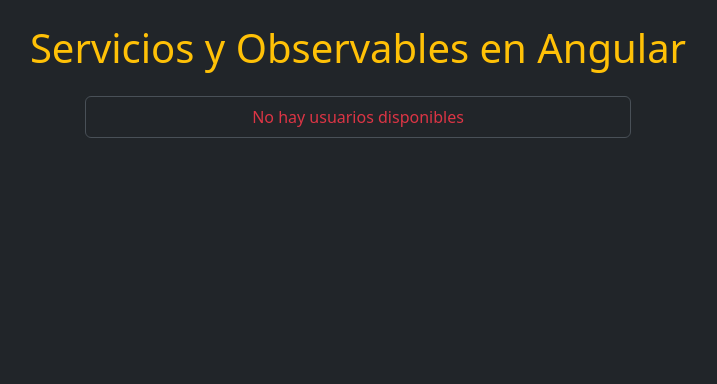
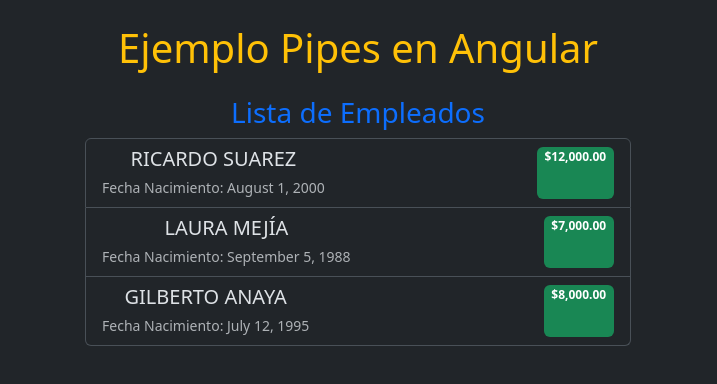
Before and after one commit to AdrianGaray/app-angular, an Angular app: page / in a window 1280 px wide. Shown: the top 384 px of the page, without its empty margins (282-999 px from the left). Built offline with nearby package versions, Linux system fonts and the light colour scheme; no server answers.

Commit message:
se agrega el tag nuebo de pipes a app.component.html

```diff
--- a/src/app/app.component.html
+++ b/src/app/app.component.html
@@ -1,4 +1,4 @@
  <div class="container text-center">
     <h1 class="text-center text-warning my-4">{{ title }}</h1>
-   <app-listado-usuarios/>
+   <app-ejemplo-pipes/>
 </div>
--- a/src/app/app.component.ts
+++ b/src/app/app.component.ts
@@ -11,15 +11,16 @@
 import { ViewChildComponent } from "./view-child/view-child.component";
 import { MensajeService } from './mensaje.service';
 import { ListadoUsuariosComponent } from "./listado-usuarios/listado-usuarios.component";
+import { EjemploPipesComponent } from "./ejemplo-pipes/ejemplo-pipes.component";
 
 @Component({
   selector: 'app-root',
-  imports: [RouterOutlet, InterpolacionComponent, PadreComponent,  MostrarMensajeComponent, ReplicadorComponent, SaludarComponent, ComponenteIfComponent, AgregarTareaComponent, ComponenteForComponent, ViewChildComponent, ListadoUsuariosComponent],
+  imports: [RouterOutlet, InterpolacionComponent, PadreComponent, MostrarMensajeComponent, ReplicadorComponent, SaludarComponent, ComponenteIfComponent, AgregarTareaComponent, ComponenteForComponent, ViewChildComponent, ListadoUsuariosComponent, EjemploPipesComponent],
   templateUrl: './app.component.html',
   styleUrl: './app.component.css'
 })
 export class AppComponent {
-  title = 'Servicios y Observables en Angular';
+  title = 'Ejemplo Pipes en Angular';
 
   mensaje: string;
 
--- a/src/app/ejemplo-pipes/ejemplo-pipes.component.ts
+++ b/src/app/ejemplo-pipes/ejemplo-pipes.component.ts
@@ -1,11 +1,19 @@
+import { CommonModule } from '@angular/common';
 import { Component } from '@angular/core';
 
 @Component({
   selector: 'app-ejemplo-pipes',
-  imports: [],
+  imports: [CommonModule],
   templateUrl: './ejemplo-pipes.component.html',
   styleUrl: './ejemplo-pipes.component.css'
 })
 export class EjemploPipesComponent {
 
+empleados = [
+    { nombre: 'Ricardo Suarez', sueldo: 12000, fechaNacimiento: new Date('2000-08-01') },
+    { nombre: 'Laura Mejía', sueldo: 7000, fechaNacimiento: new Date('1988-09-05') },
+    { nombre: 'Gilberto Anaya', sueldo: 8000, fechaNacimiento: new Date('1995-07-12') }
+  ];
+
+
 }
```
